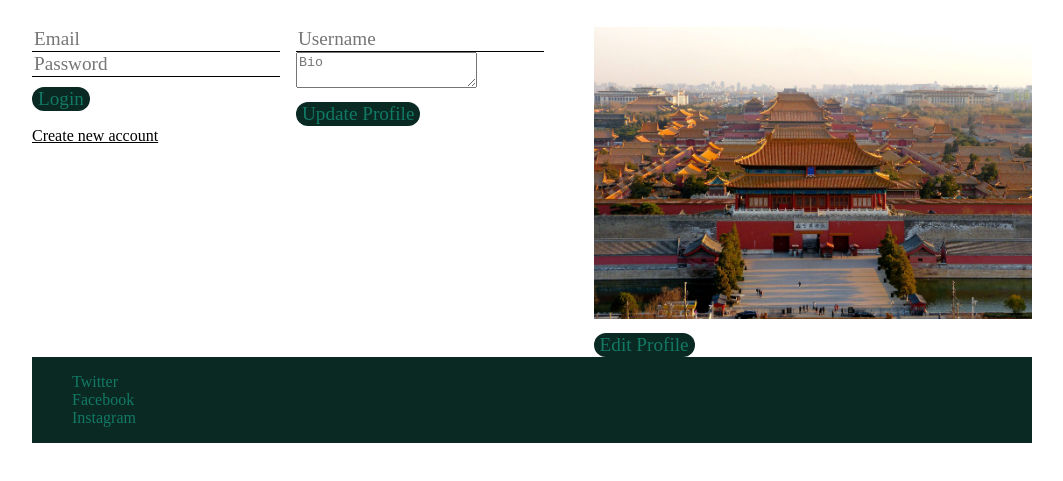
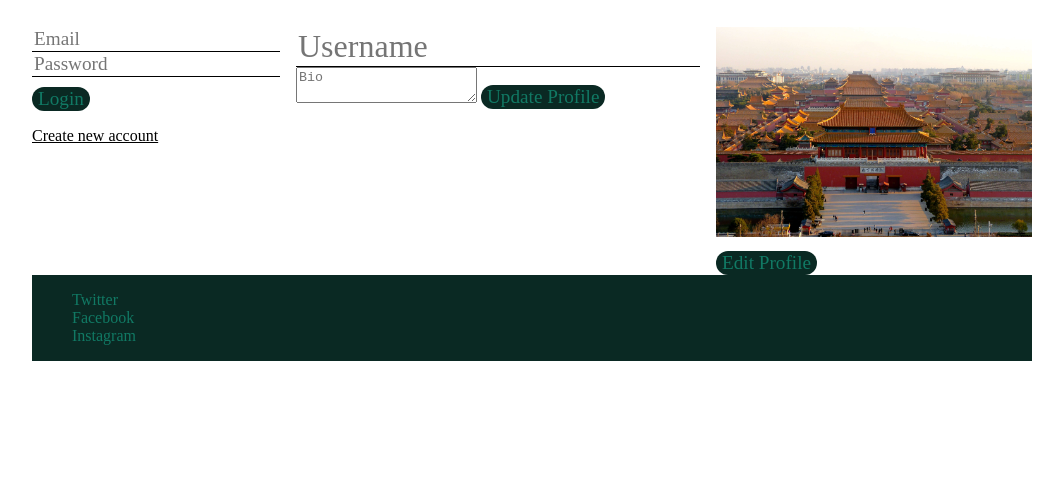
Before and after one commit to Tzuweixing/hhjkkvhck, a plain HTML site: page color/profile.html in a window 1280 px wide. Shown: the part 133-614 px from the top of the page, without its empty margins (108-1171 px from the left). Drawn offline with Linux system fonts and the light colour scheme; no server answers.

Commit message:
Update style.css

```diff
--- a/color/style.css
+++ b/color/style.css
@@ -6,6 +6,7 @@
 @import "css/auth.css";
 @import "css/menu.css";
 @import "css/create.css";
+@import "css/profile.css";
 /*reponsive*/
 @import "css/responsive.css";
 
```
